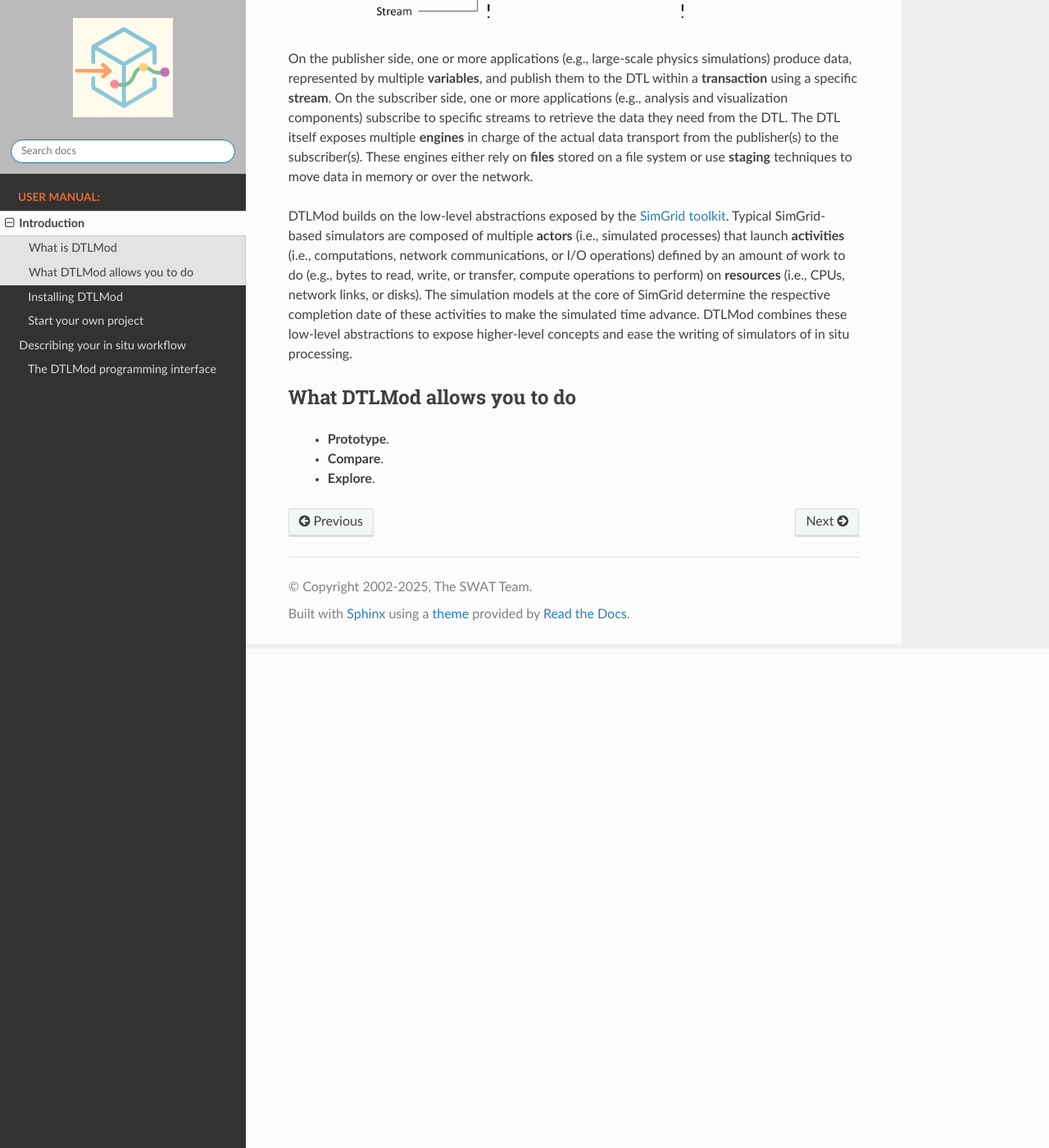
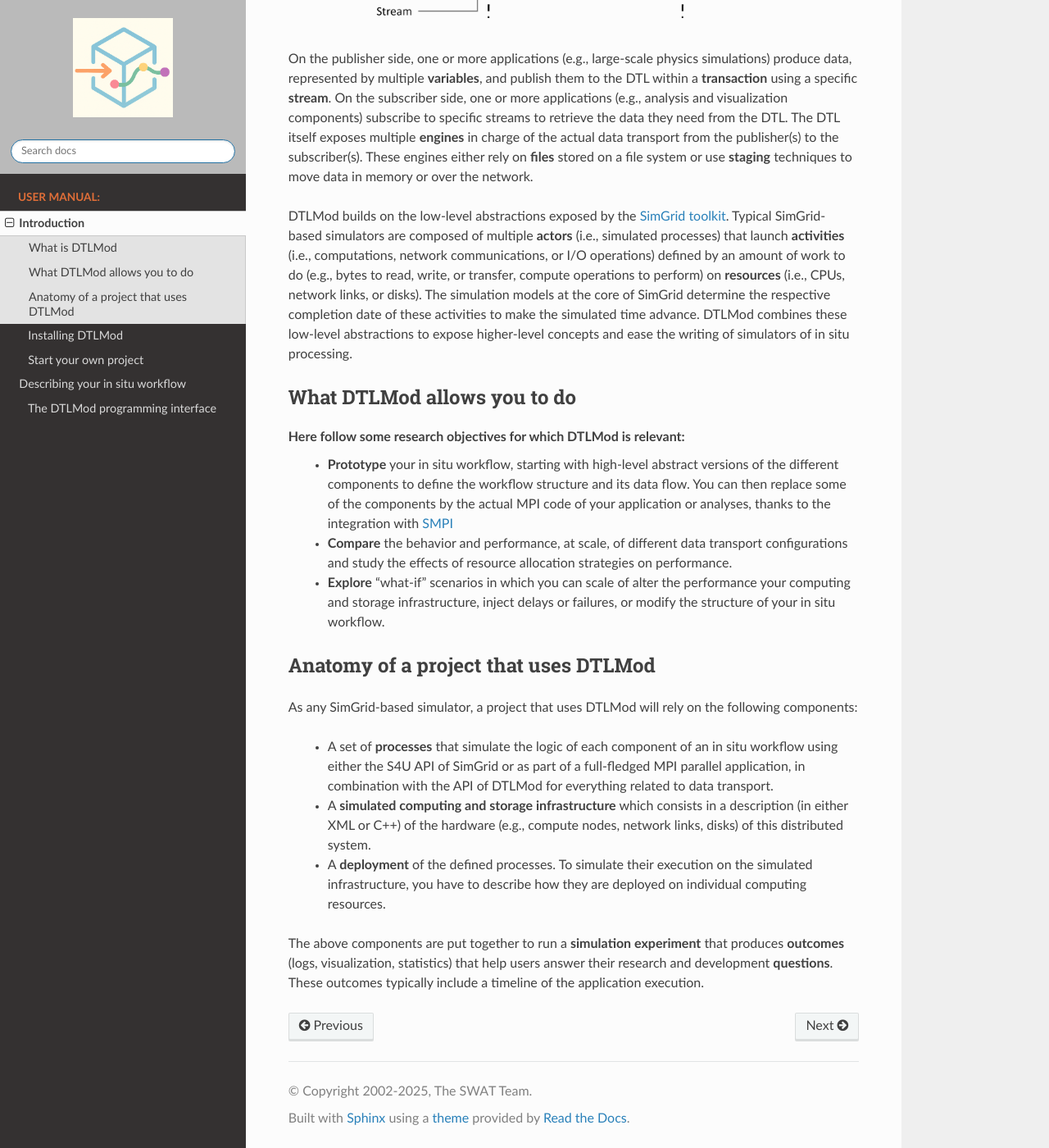
Before and after one commit to simgrid/DTLMod, a Sphinx documentation site: the page built from doc/source/Introduction.rst, in a window 1280 px wide and 1400 px high, scrolled down 609 px. Shown: the whole window at 82% size. Built offline with Sphinx 7.4.7 and the Read the Docs theme 3.1.0, drawn with Linux system fonts in a browser that asks for light colours; formulas are drawn with MathJax 3.

Commit message:
more introduction

```diff
--- a/doc/source/Introduction.rst
+++ b/doc/source/Introduction.rst
@@ -37,7 +37,33 @@ the writing of simulators of in situ processing.
 
 What DTLMod allows you to do
 ----------------------------
+Here follow some research objectives for which DTLMod is relevant:
+  - **Prototype** your in situ workflow, starting with high-level abstract versions of the different components to
+    define the workflow structure and its data flow. You can then replace some of the components by the actual MPI
+    code of your application or analyses, thanks to the integration with
+    `SMPI <https://simgrid.org/doc/latest/Tutorial_MPI_Applications.html>`_
+  - **Compare** the behavior and performance, at scale, of different data transport configurations and study the
+    effects of resource allocation strategies on performance.
+  - **Explore** "what-if" scenarios in which you can scale of alter the performance your computing and storage
+    infrastructure, inject delays or failures, or modify the structure of your in situ workflow.
 
-  - **Prototype**.
-  - **Compare**.
-  - **Explore**.
+Anatomy of a project that uses DTLMod
+-------------------------------------
+
+As any SimGrid-based simulator, a project that uses DTLMod will rely on the following components:
+
+ - A set of **processes** that simulate the logic of each component of an in situ workflow using either the S4U API of
+   SimGrid or as part of a full-fledged MPI parallel application, in combination with the API of DTLMod for everything
+   related to data transport.
+
+ - A **simulated computing and storage infrastructure** which consists in a description (in either XML or C++) of the
+   hardware (e.g., compute nodes, network links, disks) of this distributed system.
+
+ - A **deployment** of the defined processes. To simulate their execution on the simulated infrastructure, you have to
+   describe how they are deployed on individual computing resources.
+
+The above components are put together to run a **simulation experiment** that produces **outcomes** (logs,
+visualization, statistics) that help users answer their research and development **questions**. These outcomes
+typically include a timeline of the application execution.
+
+.. TODO add reference to examples and/or tests
```
